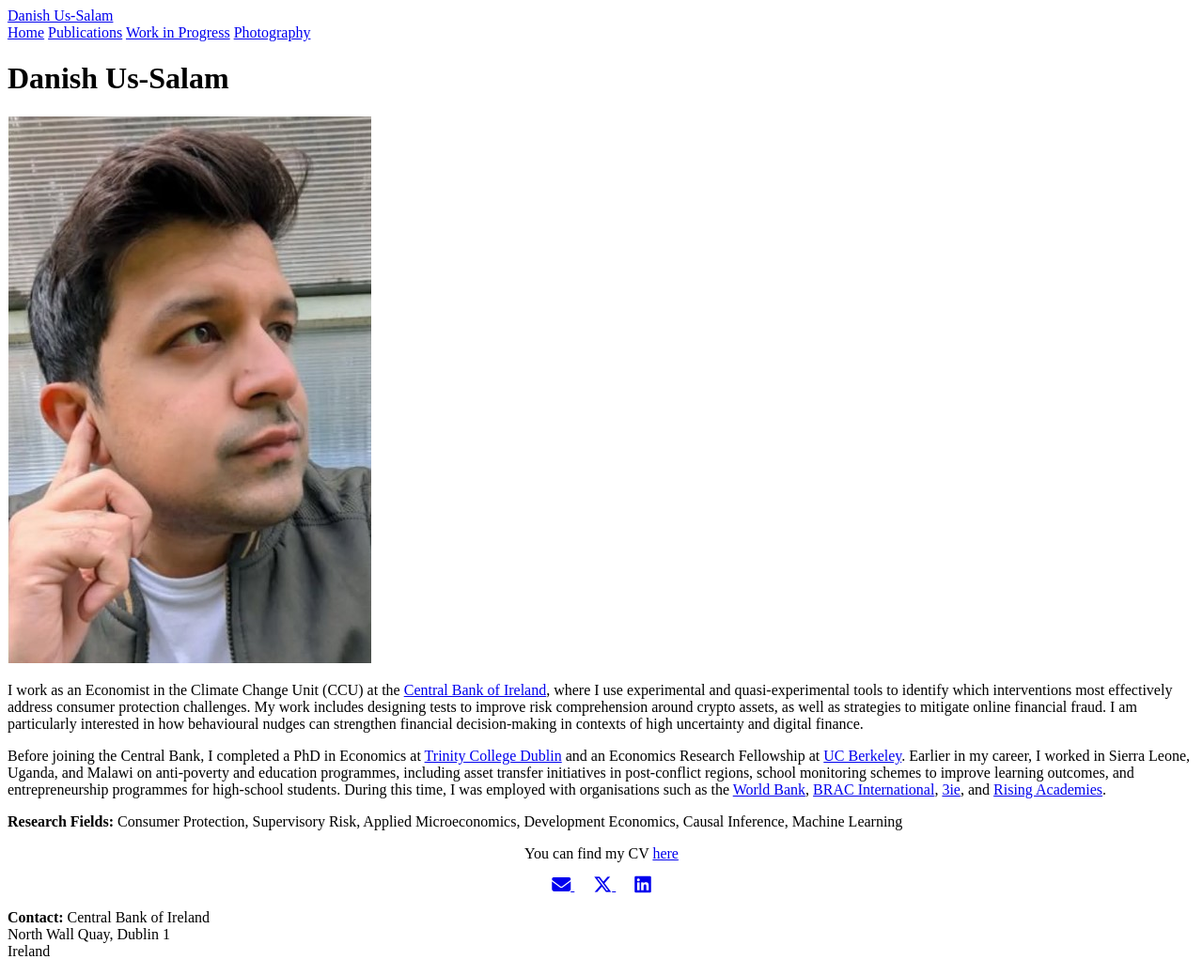
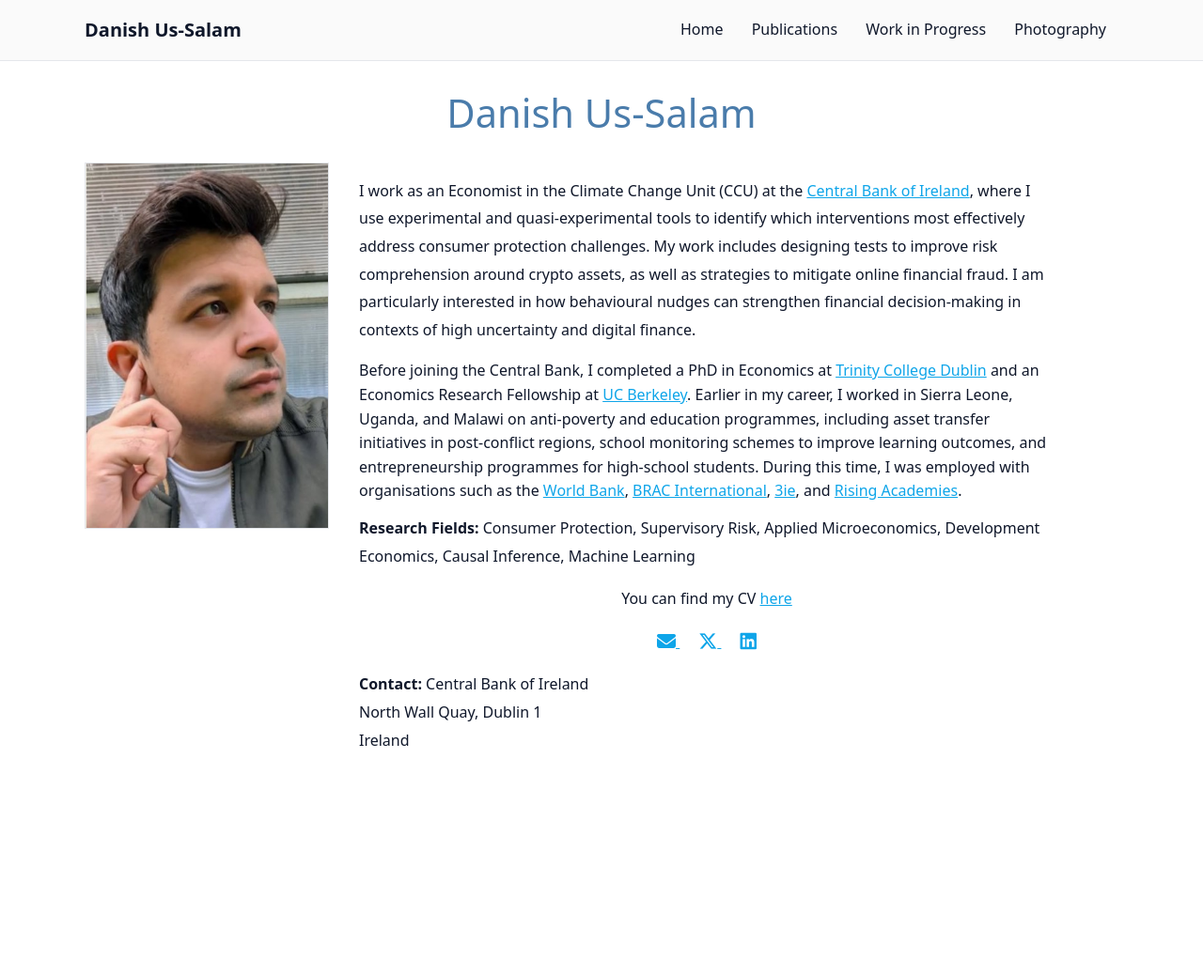
Before and after one commit to danishussalam/danishussalam.github.io, a Jekyll site: the page built from index.md, in a window 1280 px wide. Shown: the whole page at 94% size. Built offline with Jekyll 4.4.1, drawn with Linux system fonts in a browser that asks for light colours; after the commit the page ends 900 px from its top, so only the background shows below that.

Commit message:
Update default.html

```diff
--- a/_layouts/default.html
+++ b/_layouts/default.html
@@ -5,7 +5,15 @@
   <meta name="viewport" content="width=device-width, initial-scale=1" />
   <title>{% if page.title %}{{ page.title }} · {% endif %}{{ site.title }}</title>
   <meta name="description" content="{{ site.description }}">
+
+  <!-- Font Awesome (icons) -->
   <link rel="stylesheet" href="https://cdnjs.cloudflare.com/ajax/libs/font-awesome/6.5.0/css/all.min.css">
+
+  <!-- Your site styles (put your CSS AFTER libraries so it can override them) -->
+  <link rel="stylesheet" href="{{ '/assets/style.css' | relative_url }}">
+  <!-- If you use a theme stylesheet too, include it as well (optional):
+  <link rel="stylesheet" href="{{ '/assets/main.css' | relative_url }}">
+  -->
 </head>
   <body>
     <header class="site-header">
```
Lines whose indentation alone changed are shown as unchanged.
